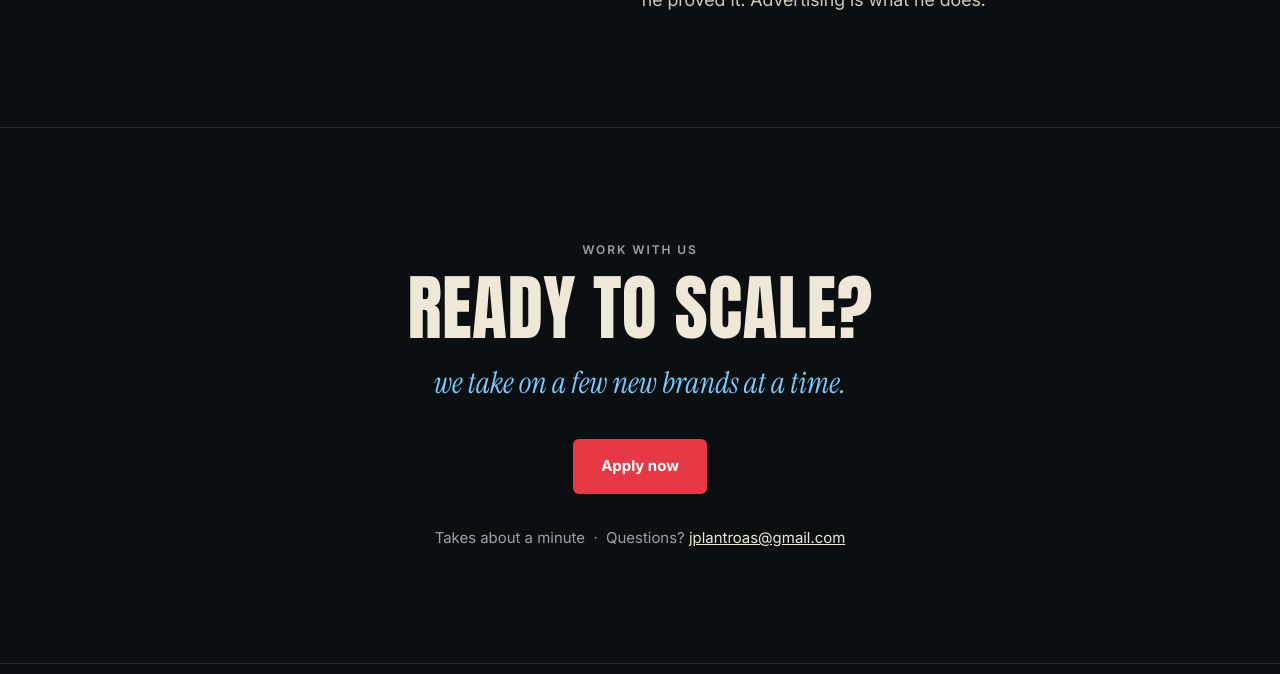
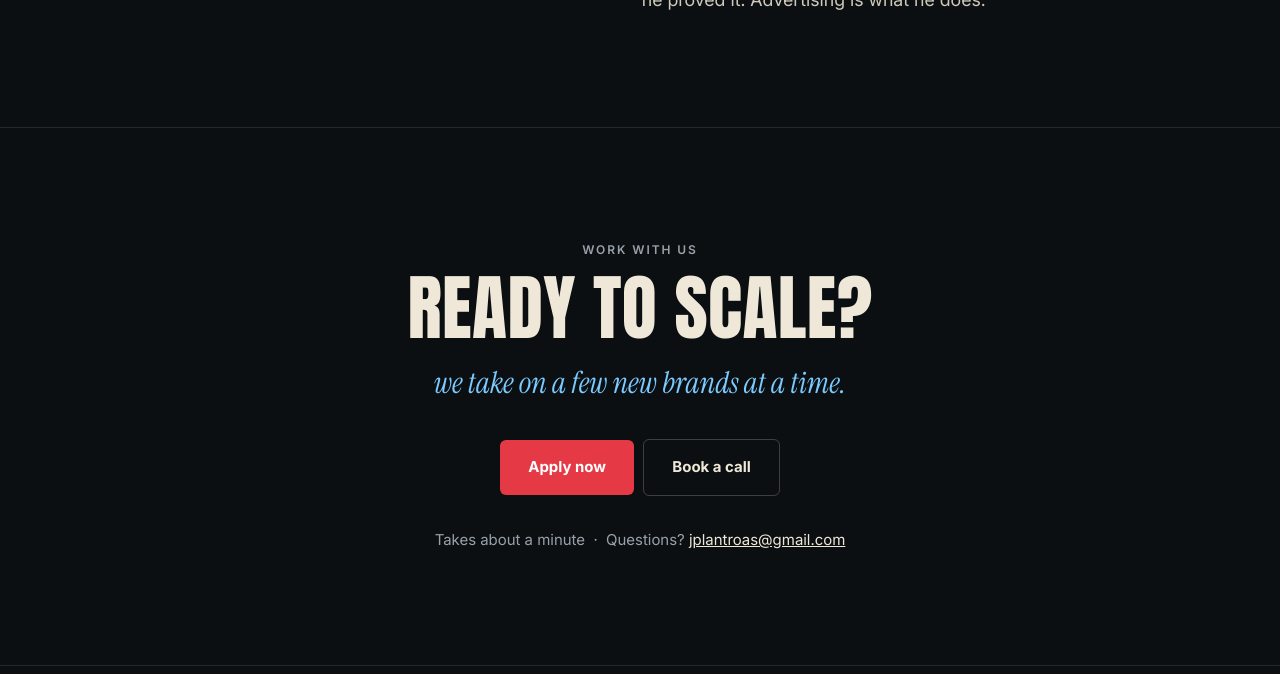
Before and after one commit to jplantroas-cmd/jplant-site, a plain HTML site: page index.html in a window 1280 px wide. Shown: the part 4753-5427 px from the top of the page. Drawn offline with Linux system fonts and the light colour scheme.

Commit message:
Add Book a call link (Meeting w/ JP) to homepage and apply confirmation
Co-Authored-By: Claude Opus 5.5 <noreply@anthropic.com>
Claude-Session: https://claude.ai/code/session_01NnRQufbSbe7XDgAx2AYf8j

```diff
--- a/index.html
+++ b/index.html
@@ -113,7 +113,7 @@
 <div class="kicker center">Work with us</div>
 <h2 class="display">Ready to scale?</h2>
 <p class="serif">we take on a few new brands at a time.</p>
-<a class="btn" href="/apply/">Apply now</a>
+<a class="btn" href="/apply/">Apply now</a> &nbsp;<a class="btn ghost" href="https://calendar.app.google/ieYpR42JUUyJ1dF28" target="_blank" rel="noopener">Book a call</a>
 <p class="contact-line">Takes about a minute &nbsp;·&nbsp; Questions? <a href="mailto:jplantroas@gmail.com">jplantroas@gmail.com</a></p>
 </div></section>
 </main>
```
Also changed, not shown: apply/index.html (+1 -1 lines).
